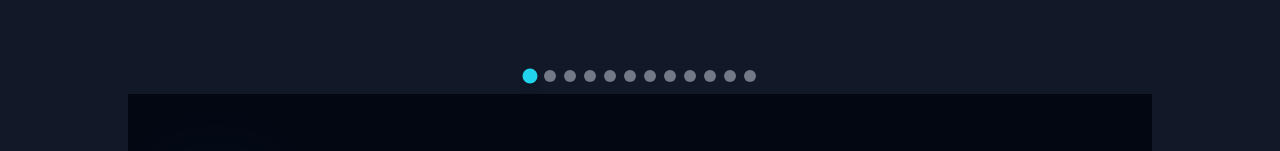
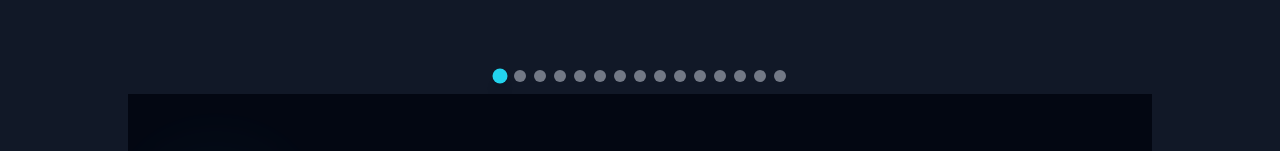
Before and after one commit to obidua/BIDUA-Beds, a React (Vite) app: page / in a window 1280 px wide. Shown: the part 390-541 px from the top of the page. Built offline with nearby package versions, Linux system fonts and the light colour scheme.

Commit message:
Update home page media paths to local files

```diff
--- a/src/pages/Home.tsx
+++ b/src/pages/Home.tsx
@@ -13,18 +13,21 @@ const Home: React.FC = () => {
 
   // Home page hero images
   const homePageImages = [
-    'https://stackblitz.com/storage/blobs/eyJfcmFpbHMiOnsibWVzc2FnZSI6IkJBaHBCTlFpeXdFPSIsImV4cCI6bnVsbCwicHVyIjoiYmxvYl9pZCJ9fQ==--c70c56156434444b90ed67cce580c5b4180a983e//Sleeping Pods Video.mp4',
-    'https://stackblitz.com/storage/blobs/eyJfcmFpbHMiOnsibWVzc2FnZSI6IkJBaHBCTndpeXdFPSIsImV4cCI6bnVsbCwicHVyIjoiYmxvYl9pZCJ9fQ==--18d12206b2d7c53a674fcdde843acaa112a27793//Sleeping Pod inner view.mp4',
-    'https://images.pexels.com/photos/271816/pexels-photo-271816.jpeg?auto=compress&cs=tinysrgb&w=800',
-    'https://images.pexels.com/photos/164595/pexels-photo-164595.jpeg?auto=compress&cs=tinysrgb&w=800',
-    'https://images.pexels.com/photos/1571460/pexels-photo-1571460.jpeg?auto=compress&cs=tinysrgb&w=800',
-    'https://images.pexels.com/photos/1743229/pexels-photo-1743229.jpeg?auto=compress&cs=tinysrgb&w=800',
-    'https://images.pexels.com/photos/1571463/pexels-photo-1571463.jpeg?auto=compress&cs=tinysrgb&w=800',
-    'https://images.pexels.com/photos/1743227/pexels-photo-1743227.jpeg?auto=compress&cs=tinysrgb&w=800',
-    'https://images.pexels.com/photos/1571468/pexels-photo-1571468.jpeg?auto=compress&cs=tinysrgb&w=800',
-    'https://images.pexels.com/photos/1743231/pexels-photo-1743231.jpeg?auto=compress&cs=tinysrgb&w=800',
-    'https://images.pexels.com/photos/1571452/pexels-photo-1571452.jpeg?auto=compress&cs=tinysrgb&w=800',
-    'https://images.pexels.com/photos/1743228/pexels-photo-1743228.jpeg?auto=compress&cs=tinysrgb&w=800'
+    '/Pods_Images/ABS Flagship Series/Sleeping Pods Video.mp4',
+    '/Pods_Images/ABS Flagship Series/Sleeping Pod inner view.mp4',
+    '/Pods_Images/For Website main images/pod view.png',
+    '/Pods_Images/For Website main images/inside 2.png',
+    '/Pods_Images/For Website main images/loading .png',
+    '/Pods_Images/For Website main images/Reception.png',
+    '/Pods_Images/For Website main images/reception2.png',
+    '/Pods_Images/For Website main images/Pods Hall looks.jpg',
+    '/Pods_Images/For Website main images/Pods hall look3.png',
+    '/Pods_Images/For Website main images/interior looks.png',
+    '/Pods_Images/For Website main images/after loading.png',
+    '/Pods_Images/For Website main images/Main Pod Image2.png',
+    '/Pods_Images/For Website main images/Main Pods Image.png',
+    '/Pods_Images/For Website main images/Pods hall look5.png',
+    '/Pods_Images/For Website main images/interior looks2.png'
   ];
 
   // Show all product series (excluding any Made in India series for now)
```
